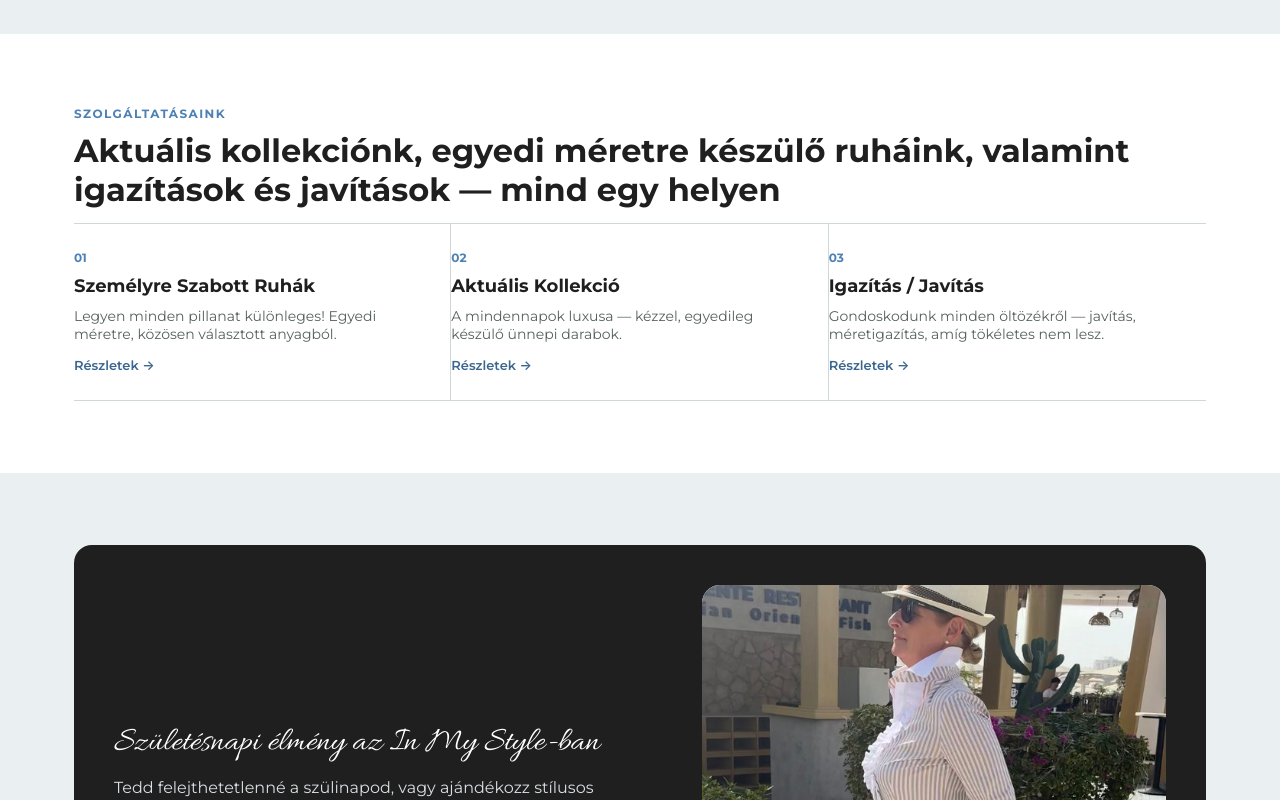
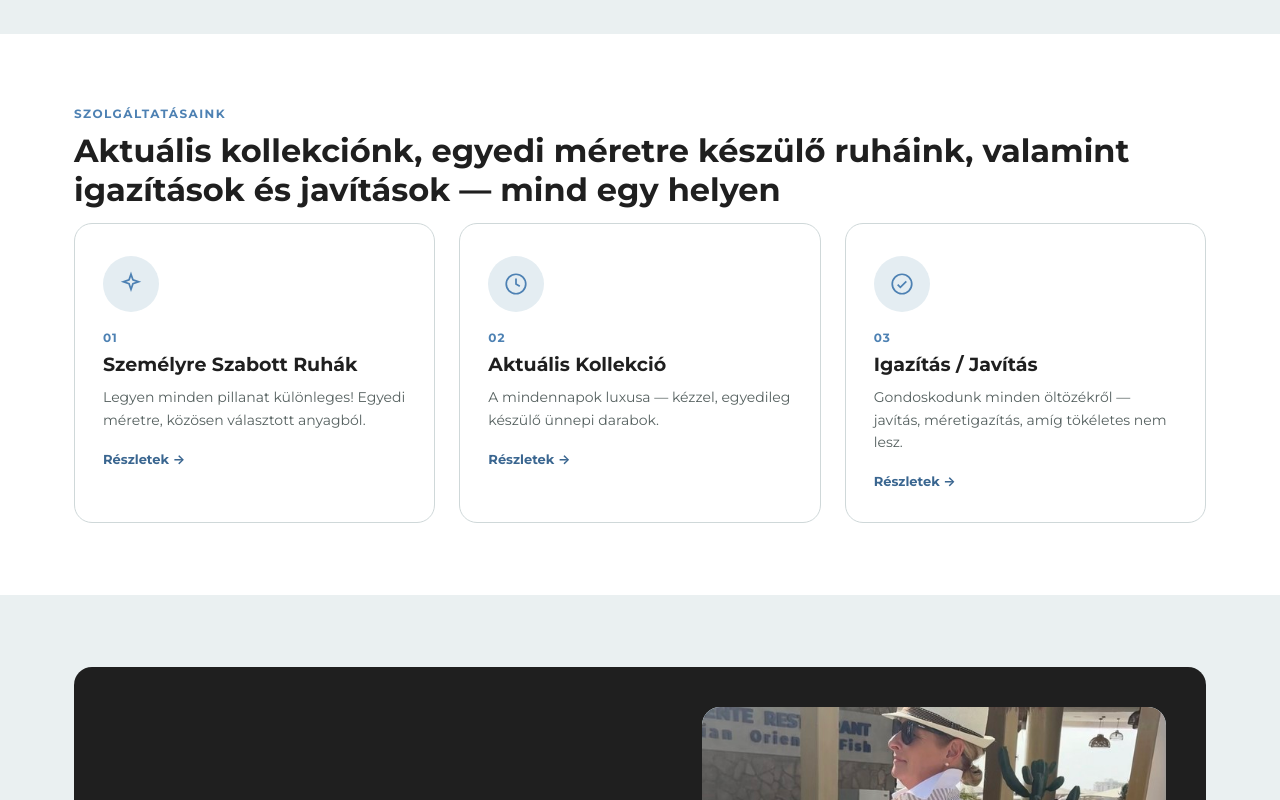
Before and after one commit to bajzathbalazs-hue/inmystyle-site, a plain HTML site: page index.html in a window 1280 px wide. Shown: the part 11200-12000 px from the top of the page. Drawn offline with Linux system fonts and the light colour scheme; a script that the page names is missing.

Commit message:
Redesign the services section from a bare divided table into icon cards
Replaced .help-list/.help-item (flat 3-column table with thin dividers)
with .service-cards: rounded bordered cards with an accent-colored icon
circle, matching the visual language already used by the feature grid and
process-step sections. Removed the now-dead CSS and updated the
scroll-reveal selector to match the renamed class.

```diff
--- a/css/style.css
+++ b/css/style.css
@@ -312,21 +312,34 @@ a, button { transition: color .2s var(--ease), background-color .2s var(--ease),
 .feature h4 { font-size: 16px; margin: 0 0 8px; }
 .feature p { font-size: 14px; color: var(--color-ink-soft); line-height: 1.6; margin: 0; }
 
-/* ===== Help list ===== */
-.help-list { display: grid; grid-template-columns: repeat(3, 1fr); gap: 0; border-top: 1px solid var(--color-line); }
-.help-item {
-  padding: 26px 8px 26px 0;
-  border-bottom: 1px solid var(--color-line);
-  border-right: 1px solid var(--color-line);
-  padding-right: 24px;
-  transition: background-color .3s var(--ease);
+/* ===== Service cards ===== */
+.service-cards { display: grid; grid-template-columns: repeat(3, 1fr); gap: 24px; }
+.service-card {
+  background: var(--color-card);
+  border: 1px solid var(--color-line);
+  border-radius: var(--radius-lg);
+  padding: 32px 28px;
+  transition: transform .3s var(--ease), box-shadow .3s var(--ease);
 }
-.help-item:last-child { border-right: none; }
-.help-item .num { font-size: 12px; color: var(--color-accent); font-weight: 700; }
-.help-item h4 { font-size: 18px; margin: 10px 0; }
-.help-item p { color: var(--color-ink-soft); font-size: 14px; margin: 0 0 12px; }
-.help-item a { font-size: 13px; font-weight: 600; color: var(--color-accent-dark); display: inline-block; transition: transform .25s var(--ease); }
-.help-item a:hover { transform: translateX(4px); }
+.service-card:hover { transform: translateY(-4px); box-shadow: 0 16px 32px rgba(15,25,32,.08); }
+.service-icon {
+  width: 56px; height: 56px; margin-bottom: 18px;
+  border-radius: 50%; background: var(--color-badge-bg); color: var(--color-accent);
+  display: flex; align-items: center; justify-content: center;
+}
+.service-icon svg { width: 26px; height: 26px; }
+.service-num { font-size: 12px; font-weight: 700; color: var(--color-accent); letter-spacing: .08em; margin-bottom: 8px; }
+.service-card h4 { font-size: 19px; margin: 0 0 10px; }
+.service-card p { color: var(--color-ink-soft); font-size: 14px; line-height: 1.6; margin: 0 0 18px; }
+.service-link {
+  font-size: 13px; font-weight: 700; color: var(--color-accent-dark);
+  display: inline-flex; align-items: center; gap: 4px;
+  transition: transform .25s var(--ease);
+}
+.service-card:hover .service-link { transform: translateX(4px); }
+
+@media (max-width: 900px) { .service-cards { grid-template-columns: repeat(2, 1fr); } }
+@media (max-width: 560px) { .service-cards { grid-template-columns: 1fr; } }
 
 /* ===== Gallery ===== */
 .gallery-grid { display: grid; grid-template-columns: repeat(3, 1fr); gap: 20px; }
@@ -481,8 +494,6 @@ a, button { transition: color .2s var(--ease), background-color .2s var(--ease),
 @media (max-width: 900px) {
   .hero-grid, .two-col, .contact-grid, .product-detail { grid-template-columns: 1fr; }
   .grid-3, .grid-4, .gallery-grid { grid-template-columns: repeat(2, 1fr); }
-  .help-list { grid-template-columns: 1fr; }
-  .help-item { border-right: none; }
   .footer-top { grid-template-columns: 1fr 1fr; }
   .hero h1 { font-size: 32px; }
   .nav-drawer { inset: 0 15% 0 0; }
--- a/index.html
+++ b/index.html
@@ -13,7 +13,7 @@
   <meta name="twitter:card" content="summary_large_image">
   <link rel="preconnect" href="https://fonts.googleapis.com">
   <link href="https://fonts.googleapis.com/css2?family=Allura&family=Montserrat:wght@400;500;600;700;800&display=swap" rel="stylesheet">
-  <link rel="stylesheet" href="css/style.css?v=10">
+  <link rel="stylesheet" href="css/style.css?v=11">
   <link rel="icon" href="assets/icons/favicon-light.png" media="(prefers-color-scheme: light)">
   <link rel="icon" href="assets/icons/favicon-dark.png" media="(prefers-color-scheme: dark)">
   <link rel="apple-touch-icon" href="assets/icons/apple-touch-icon.png">
@@ -320,24 +320,27 @@
     <div class="container">
       <div class="eyebrow">Szolgáltatásaink</div>
       <h2 class="section-title">Aktuális kollekciónk, egyedi méretre készülő ruháink, valamint igazítások és javítások — mind egy helyen</h2>
-      <div class="help-list">
-        <div class="help-item">
-          <div class="num">01</div>
+      <div class="service-cards">
+        <div class="service-card">
+          <div class="service-icon"><svg viewBox="0 0 24 24" fill="none" stroke="currentColor" stroke-width="1.6"><path d="M12 3l1.8 5.2L19 10l-5.2 1.8L12 17l-1.8-5.2L5 10l5.2-1.8L12 3z"/></svg></div>
+          <div class="service-num">01</div>
           <h4>Személyre Szabott Ruhák</h4>
           <p>Legyen minden pillanat különleges! Egyedi méretre, közösen választott anyagból.</p>
-          <a href="#egyedi-ruhak-5">Részletek →</a>
+          <a href="#egyedi-ruhak-5" class="service-link">Részletek →</a>
         </div>
-        <div class="help-item">
-          <div class="num">02</div>
+        <div class="service-card">
+          <div class="service-icon"><svg viewBox="0 0 24 24" fill="none" stroke="currentColor" stroke-width="1.6"><circle cx="12" cy="12" r="9"/><path d="M12 7v5l3.5 2"/></svg></div>
+          <div class="service-num">02</div>
           <h4>Aktuális Kollekció</h4>
           <p>A mindennapok luxusa — kézzel, egyedileg készülő ünnepi darabok.</p>
-          <a href="#termekkategoriak">Részletek →</a>
+          <a href="#termekkategoriak" class="service-link">Részletek →</a>
         </div>
-        <div class="help-item">
-          <div class="num">03</div>
+        <div class="service-card">
+          <div class="service-icon"><svg viewBox="0 0 24 24" fill="none" stroke="currentColor" stroke-width="1.6"><circle cx="12" cy="12" r="9"/><path d="M8 12.5l2.5 2.5L16 9.5"/></svg></div>
+          <div class="service-num">03</div>
           <h4>Igazítás / Javítás</h4>
           <p>Gondoskodunk minden öltözékről — javítás, méretigazítás, amíg tökéletes nem lesz.</p>
-          <a href="#igazitas-javitas">Részletek →</a>
+          <a href="#igazitas-javitas" class="service-link">Részletek →</a>
         </div>
       </div>
     </div>
@@ -378,7 +381,7 @@
 
   <script src="js/products-data.js?v=2"></script>
   <script src="js/catalog.js?v=2"></script>
-  <script src="js/main.js?v=8"></script>
+  <script src="js/main.js?v=9"></script>
   <script src="js/size-tool.js?v=1"></script>
   <script>renderCategoryOverview("category-overview");</script>
 </body>
--- a/js/main.js
+++ b/js/main.js
@@ -44,7 +44,7 @@ function initHeaderScroll() {
 
 function initReveal() {
   const selector = [
-    ".two-col > div", ".feature", ".help-item", ".testimonial-card",
+    ".two-col > div", ".feature", ".service-card", ".testimonial-card",
     ".category-panel", ".category-card", ".info-card", ".gallery-item",
     ".product-card", ".event-banner", ".contact-grid > *", ".process-step", ".size-tool"
   ].join(", ");
```
Also changed, not shown: akcio.html (+2 -2 lines), gdpr.html (+2 -2 lines), kategoria.html (+2 -2 lines), termek.html (+2 -2 lines).
